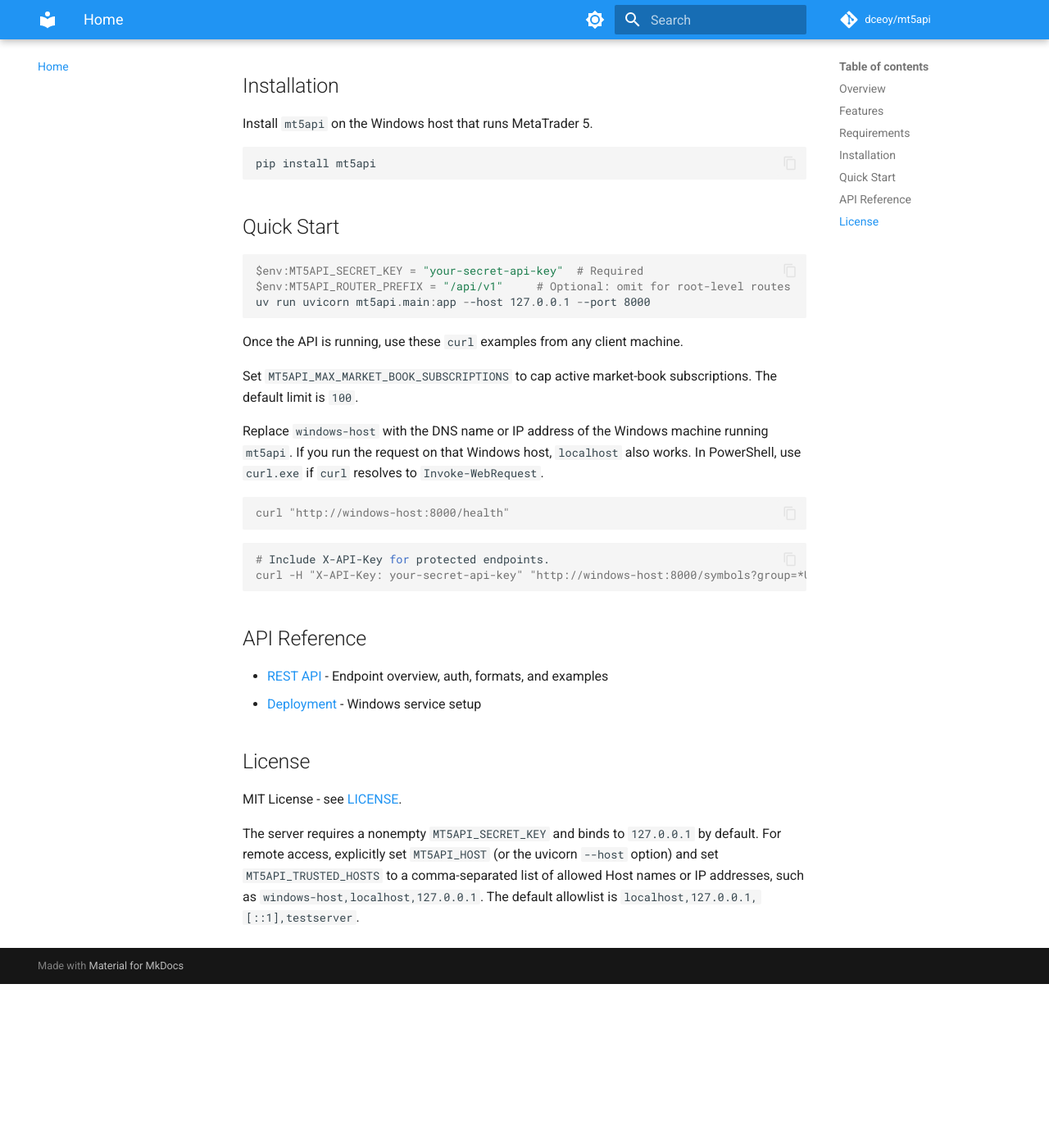
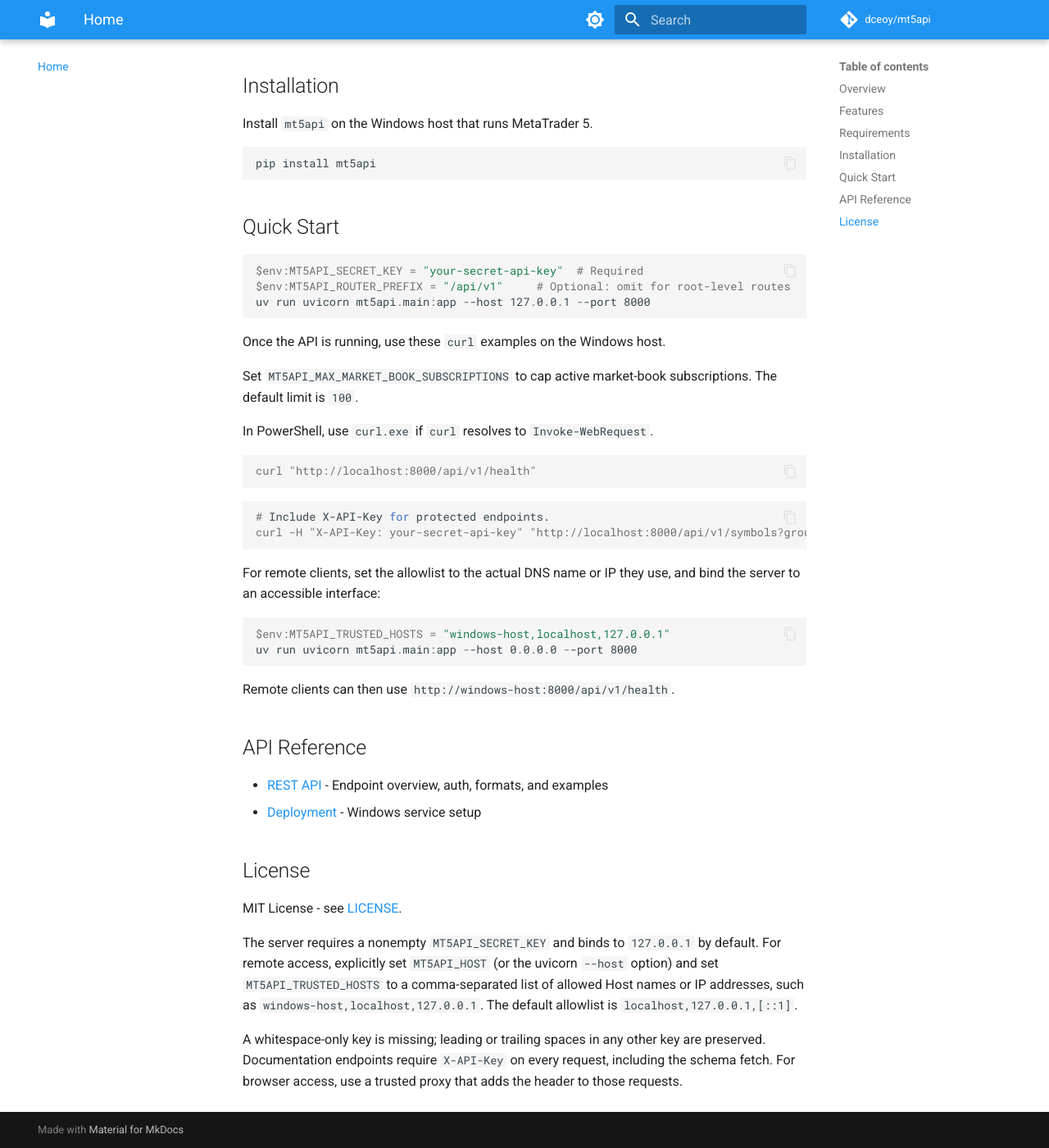
Before and after one commit to dceoy/mt5api, an MkDocs documentation site: the page built from docs/index.md, in a window 1280 px wide and 1400 px high, scrolled down 945 px. Shown: the whole window at 82% size. Built offline with MkDocs 1.6.1 and Material for MkDocs 9.7.7, drawn with Linux system fonts in a browser that asks for light colours; comment, search, counter and statistics services are not loaded; before the commit the page ends 2145 px from its top, so only the background shows below that; some of the changed text lies outside the part shown.

Commit message:
Close startup and documentation authentication gaps

````diff
--- a/docs/index.md
+++ b/docs/index.md
@@ -46,24 +46,31 @@ $env:MT5API_ROUTER_PREFIX = "/api/v1"     # Optional: omit for root-level routes
 uv run uvicorn mt5api.main:app --host 127.0.0.1 --port 8000
 ```
 
-Once the API is running, use these `curl` examples from any client machine.
+Once the API is running, use these `curl` examples on the Windows host.
 
 Set `MT5API_MAX_MARKET_BOOK_SUBSCRIPTIONS` to cap active market-book
 subscriptions. The default limit is `100`.
 
-Replace `windows-host` with the DNS name or IP address of the Windows machine
-running `mt5api`. If you run the request on that Windows host, `localhost` also
-works. In PowerShell, use `curl.exe` if `curl` resolves to
-`Invoke-WebRequest`.
+In PowerShell, use `curl.exe` if `curl` resolves to `Invoke-WebRequest`.
 
 ```console
-curl "http://windows-host:8000/health"
+curl "http://localhost:8000/api/v1/health"
 ```
 
 ```console
 # Include X-API-Key for protected endpoints.
-curl -H "X-API-Key: your-secret-api-key" "http://windows-host:8000/symbols?group=*USD*"
+curl -H "X-API-Key: your-secret-api-key" "http://localhost:8000/api/v1/symbols?group=*USD*"
 ```
+
+For remote clients, set the allowlist to the actual DNS name or IP they use,
+and bind the server to an accessible interface:
+
+```powershell
+$env:MT5API_TRUSTED_HOSTS = "windows-host,localhost,127.0.0.1"
+uv run uvicorn mt5api.main:app --host 0.0.0.0 --port 8000
+```
+
+Remote clients can then use `http://windows-host:8000/api/v1/health`.
 
 ## API Reference
 
@@ -78,4 +85,9 @@ The server requires a nonempty `MT5API_SECRET_KEY` and binds to `127.0.0.1`
 by default. For remote access, explicitly set `MT5API_HOST` (or the uvicorn
 `--host` option) and set `MT5API_TRUSTED_HOSTS` to a comma-separated list of
 allowed Host names or IP addresses, such as `windows-host,localhost,127.0.0.1`.
-The default allowlist is `localhost,127.0.0.1,[::1],testserver`.
+The default allowlist is `localhost,127.0.0.1,[::1]`.
+
+A whitespace-only key is missing; leading or trailing spaces in any other key
+are preserved. Documentation endpoints require `X-API-Key` on every request,
+including the schema fetch. For browser access, use a trusted proxy that adds
+the header to those requests.
````
Also changed, not shown: other parts of docs/index.md (+1 -1 lines), README.md (+2 -2 lines), docs/api/deployment.md (+2 -2 lines), docs/api/index.md (+1 -1 lines), docs/api/rest-api.md (+3 -3 lines), skills/mt5api/SKILL.md (+5 -8 lines), 11 other files.
